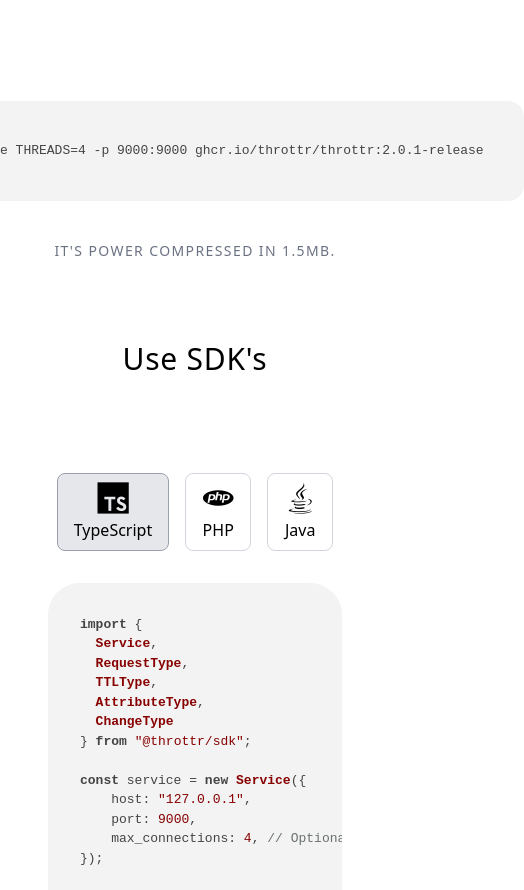
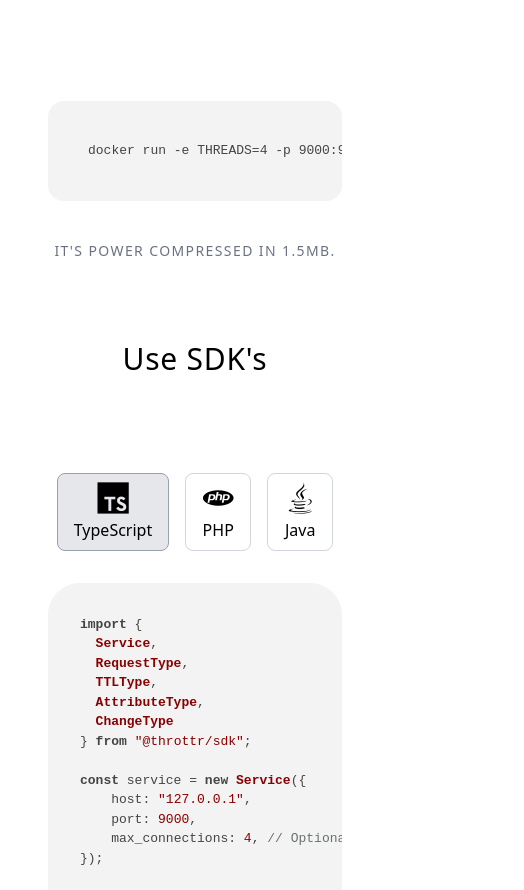
Before and after one commit to throttr/site, a Vue app: page / in a window 390 px wide. Shown: the part 5003-5893 px from the top of the page, 524 px wide, since content can reach past the window. Built offline with nearby package versions, Linux system fonts and the light colour scheme.

Commit message:
Fix on mobile.

```diff
--- a/src/components/Example.vue
+++ b/src/components/Example.vue
@@ -14,8 +14,11 @@
       <i class="devicon-docker-plain" style="font-size: 4rem;"></i> Run the server
     </h2>
 
-    <div class="p-10 rounded-2xl mb-10" style="background-color: rgb(243, 243, 243);">
+    <div class="max-w-4xl w-full px-4 text-left">
+
+    <div class="overflow-auto p-10 rounded-2xl mb-10" style="background-color: rgb(243, 243, 243);">
       <pre style="font-family:monospace;color: rgb(68, 68, 68); background-color: rgb(243, 243, 243); font-weight: 400; ">docker run -e THREADS=4 -p 9000:9000 ghcr.io/throttr/throttr:2.0.1-release</pre>
+    </div>
     </div>
 
     <p class="mt-0 mb-20 text-sm uppercase tracking-widest"
```
